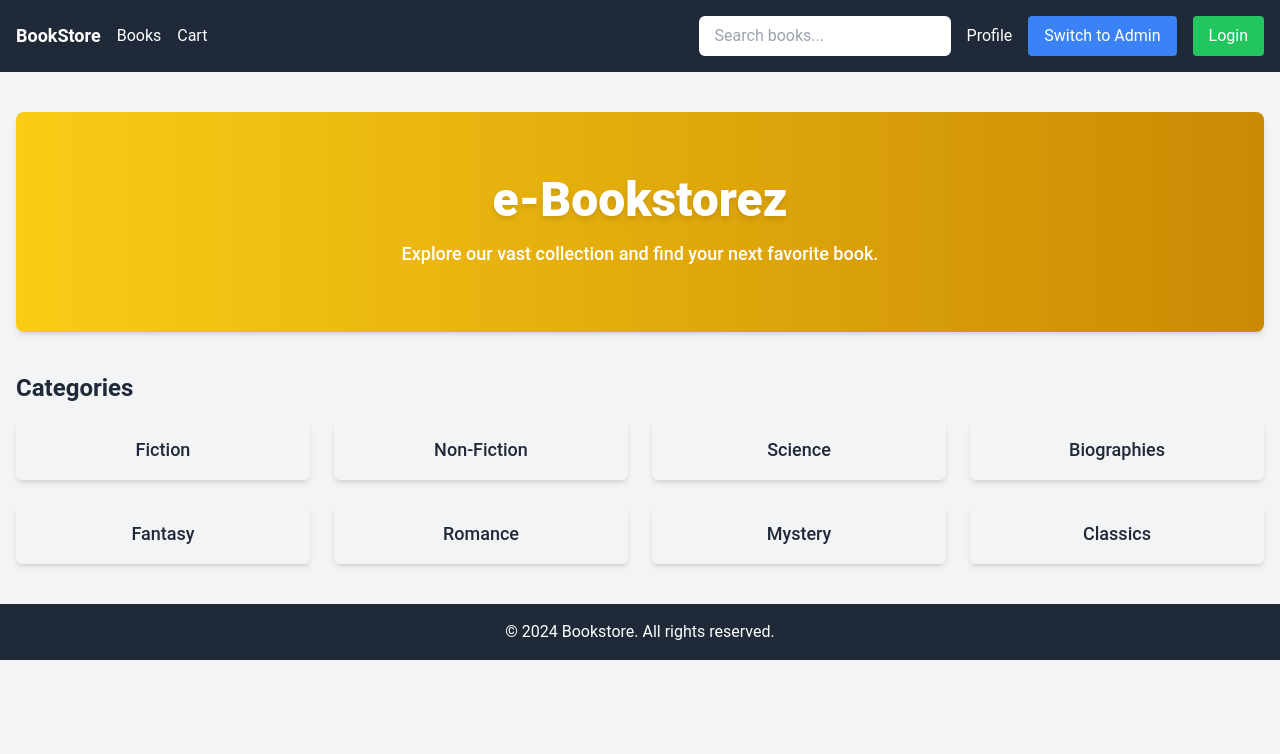
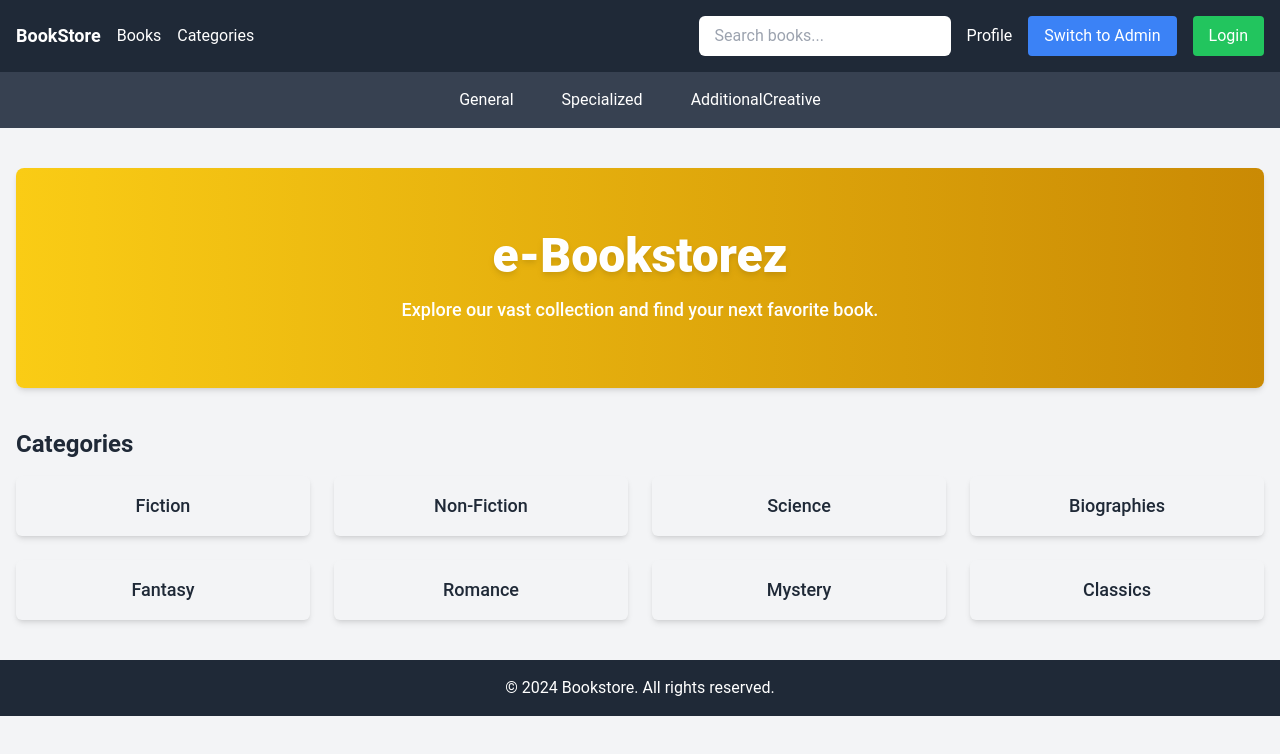
Before and after one commit to mperwe/bookstore-frontend, a React (Create React App) app: page / in a window 1280 px wide. Shown: the top 754 px of the page. Built offline with nearby package versions, Linux system fonts and the light colour scheme.

Commit message:
Create categories

```diff
--- a/src/components/Navbar.jsx
+++ b/src/components/Navbar.jsx
@@ -1,22 +1,80 @@
-import React, { useState } from 'react';
-import { Link } from 'react-router-dom';
-import { useAuth } from '../utils/auth';
+import React, { useState } from "react";
+import { Link } from "react-router-dom";
+import { useAuth } from "../utils/auth";
+
+const categories = {
+  General: [
+    { name: "Fiction", link: "/signin" },
+    { name: "Non-Fiction", link: "/signin" },
+    { name: "Children’s Books", link: "/signin" },
+    { name: "Young Adult (YA)", link: "/signup" },
+    { name: "Comics & Graphic Novels", link: "/signup" },
+    { name: "Science & Technology", link: "/signup" },
+    { name: "Health & Wellness", link: "/" },
+    { name: "Education & Academics", link: "/" },
+    { name: "Religion & Spirituality", link: "/" },
+    { name: "Biographies & Memoirs", link: "/" },
+  ],
+  Specialized: [
+    { name: "Business & Finance", link: "/" },
+    { name: "Self-Help & Motivation", link: "/" },
+    { name: "Cooking & Recipes", link: "/" },
+    { name: "Travel & Adventure", link: "/" },
+    { name: "Art & Photography", link: "/" },
+    { name: "Science Fiction & Fantasy", link: "/" },
+    { name: "Romance & Relationships", link: "/" },
+    { name: "Mystery & Thrillers", link: "/" },
+    { name: "History & Politics", link: "/" },
+    { name: "True Crime", link: "/" },
+  ],
+  AdditionalCreative: [
+    { name: "Poetry", link: "/" },
+    { name: "Horror", link: "/" },
+    { name: "Humor & Comedy", link: "/" },
+    { name: "Short Stories", link: "/" },
+    { name: "Language & Linguistics", link: "/" },
+  ],
+};
 
 const Navbar = () => {
   const { userRole, setUserRole } = useAuth();
   const [isMenuOpen, setIsMenuOpen] = useState(false);
+  const [openDropdown, setOpenDropdown] = useState("");
 
   const toggleMenu = () => setIsMenuOpen(!isMenuOpen);
 
+  const handleDropdownOpen = (category) => {
+    setOpenDropdown(category);
+  };
+
+  const handleDropdownClose = () => {
+    setOpenDropdown("");
+  };
+
+  const handleCategoryClick = () => {
+    handleDropdownClose();
+  };
+
   return (
     <>
+      {/* Main Navbar */}
       <nav className="bg-gray-800 text-white p-4 flex justify-between items-center">
         <div className="flex items-center space-x-4">
-          <Link to="/" className="text-lg font-bold">BookStore</Link>
+          <Link to="/" className="text-lg font-bold">
+            BookStore
+          </Link>
           <div className="hidden md:flex space-x-4">
-            <Link to="/books" className="hover:text-gray-400">Books</Link>
-            {userRole === 'user' && <Link to="/cart" className="hover:text-gray-400">Cart</Link>}
-            {userRole === 'admin' && <Link to="/admin" className="hover:text-gray-400">Admin Panel</Link>}
+            <Link to="/books" className="hover:text-gray-400">
+              Books
+            </Link>
+            <Link to="/categories" className="hover:text-gray-400">
+              Categories
+            </Link>
+            {userRole === "admin" && (
+              <Link to="/admin" className="hover:text-gray-400">
+                Admin Panel
+              </Link>
+            )}
           </div>
         </div>
 
@@ -26,12 +84,14 @@ const Navbar = () => {
             placeholder="Search books..."
             className="px-4 py-2 text-black rounded-md"
           />
-          <Link to="/profile" className="hover:text-gray-400">Profile</Link>
+          <Link to="/profile" className="hover:text-gray-400">
+            Profile
+          </Link>
           <button
-            onClick={() => setUserRole(userRole === 'user' ? 'admin' : 'user')}
+            onClick={() => setUserRole(userRole === "user" ? "admin" : "user")}
             className="bg-blue-500 px-4 py-2 rounded hover:bg-blue-600"
           >
-            Switch to {userRole === 'user' ? 'Admin' : 'User'}
+            Switch to {userRole === "user" ? "Admin" : "User"}
           </button>
           <Link to="/signin" className="bg-green-500 px-4 py-2 rounded hover:bg-green-600">
             Login
@@ -39,17 +99,72 @@ const Navbar = () => {
         </div>
 
         <button onClick={toggleMenu} className="md:hidden text-white focus:outline-none">
-          <svg className="w-6 h-6" xmlns="http://www.w3.org/2000/svg" fill="none" viewBox="0 0 24 24" stroke="currentColor">
-            <path strokeLinecap="round" strokeLinejoin="round" strokeWidth="2" d="M4 6h16M4 12h16M4 18h16"></path>
+          <svg
+            className="w-6 h-6"
+            xmlns="http://www.w3.org/2000/svg"
+            fill="none"
+            viewBox="0 0 24 24"
+            stroke="currentColor"
+          >
+            <path strokeLinecap="round" strokeLinejoin="round" strokeWidth="2" d="M4 6h16M4 12h16M4 18h16" />
           </svg>
         </button>
       </nav>
 
+      {/* Dropdown Categories Navbar */}
+      <div className="bg-gray-700 text-white p-2 flex justify-center space-x-4">
+        {Object.keys(categories).map((categoryName) => (
+          <div
+            className="relative group"
+            key={categoryName}
+            onMouseEnter={() => handleDropdownOpen(categoryName)}
+          >
+            <button className="px-4 py-2 hover:bg-gray-600 rounded">
+              {categoryName}
+            </button>
+            {openDropdown === categoryName && (
+              <div
+                className="absolute left-0 mt-2 flex flex-col bg-white text-black rounded-md shadow-lg p-4 w-72"
+              >
+                <div className="flex justify-between items-center mb-2">
+                  <span className="font-bold">{categoryName}</span>
+                  <button
+                    onClick={handleDropdownClose}
+                    className="text-red-500 hover:text-red-700"
+                  >
+                    ✖
+                  </button>
+                </div>
+                {categories[categoryName].map(({ name, link }) => (
+                  <Link
+                    to={link}
+                    key={name}
+                    onClick={handleCategoryClick}
+                    className="block py-1 px-2 hover:bg-gray-100 rounded text-left"
+                  >
+                    {name}
+                  </Link>
+                ))}
+              </div>
+            )}
+          </div>
+        ))}
+      </div>
+
+      {/* Mobile Menu */}
       {isMenuOpen && (
         <div className="md:hidden bg-gray-800 text-white p-4">
-          <Link to="/books" className="block hover:text-gray-400">Books</Link>
-          {userRole === 'user' && <Link to="/cart" className="block hover:text-gray-400">Cart</Link>}
-          {userRole === 'admin' && <Link to="/admin" className="block hover:text-gray-400">Admin Panel</Link>}
+          <Link to="/books" className="block hover:text-gray-400">
+            Books
+          </Link>
+          <Link to="/categories" className="block hover:text-gray-400">
+            Categories
+          </Link>
+          {userRole === "admin" && (
+            <Link to="/admin" className="block hover:text-gray-400">
+              Admin Panel
+            </Link>
+          )}
           <Link to="/signin" className="block mt-4 bg-green-500 px-4 py-2 rounded hover:bg-green-600">
             Login
           </Link>
```
